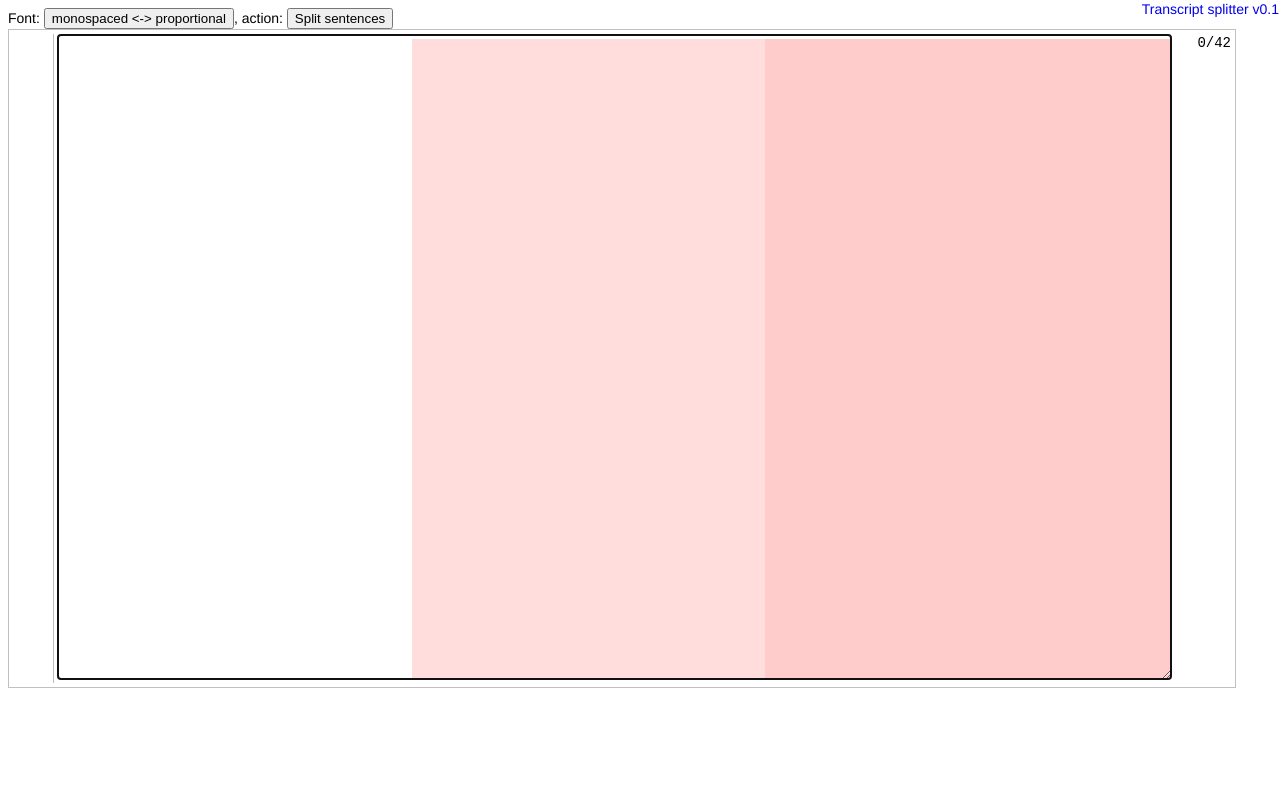
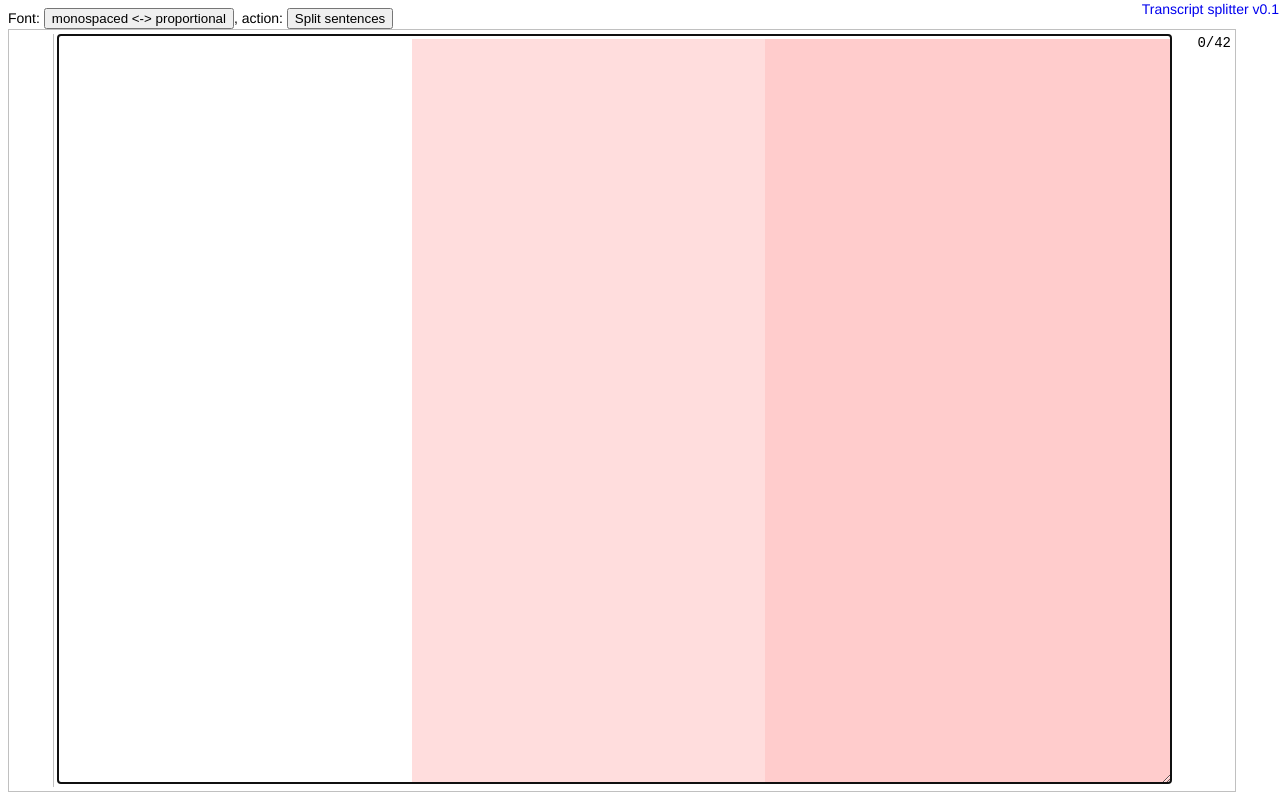
Before and after one commit to jlgrall/TranscriptSplitter, a plain HTML site: page transcriptsplitter.html in a window 1280 px wide. Drawn offline with Linux system fonts and the light colour scheme.

Commit message:
Make textarea height autoresize

```diff
--- a/transcriptsplitter.css
+++ b/transcriptsplitter.css
@@ -46,10 +46,6 @@
 	visibility: visible;
 }
 
-.textareawrap textarea {
-	border: 0;
-}
-
 .transsplitterwrap .linepos {
 	display: inline-block;
 	width: 60px;
@@ -67,7 +63,10 @@
 }
 
 .textareawrap textarea {
+	border: 0;
 	margin-left: 4px;
+	min-width: 50px;
+	min-height: 50px;
 }
 
 .transsplitterwrap .scrolledlines .error,
--- a/transcriptsplitter.html
+++ b/transcriptsplitter.html
@@ -63,6 +63,19 @@ $(function($) {
 			$textarea.val(newText).focus().change();
 		}
 	});
+
+
+	var $window = $(window),
+		$document = $(document),
+		$html = $("html"),
+		$body = $("body");
+
+	var resizeTextarea = window.resizeTextarea = function() {
+			var height = $window.height() - ($html.height() - $textarea.height());
+			$textarea.height(height);
+		};
+	$window.on("resize", resizeTextarea);
+	resizeTextarea();
 });
 </script>
 </body>
--- a/transcriptsplitter.js
+++ b/transcriptsplitter.js
@@ -225,6 +225,8 @@
 			var charWidth = getCharWidthFor($textarea),
 				bgPos = [charWidth * 2 * maxLength, charWidth * maxLength];
 
+			this.originalCSSWidth = ta.style.width;
+
 			/* Narrow the width of $textarea */
 			if(options.keepWidth) {
 				var addedWidth = transsplitterwrapDiv.outerWidth() - $textarea.outerWidth();
@@ -330,6 +332,7 @@
 			$textarea.off(".transcriptWriter");
 			this.$transsplitterwrapDiv.before($textarea).remove();
 			$textarea.css("backgroundPosition", "");
+			$textarea[0].style.width = this.originalCSSWidth;
 			if(this.originalWrap === undefined) $textarea.removeAttr("wrap");
 			else $textarea.attr("wrap", this.originalWrap);
 		}
```
